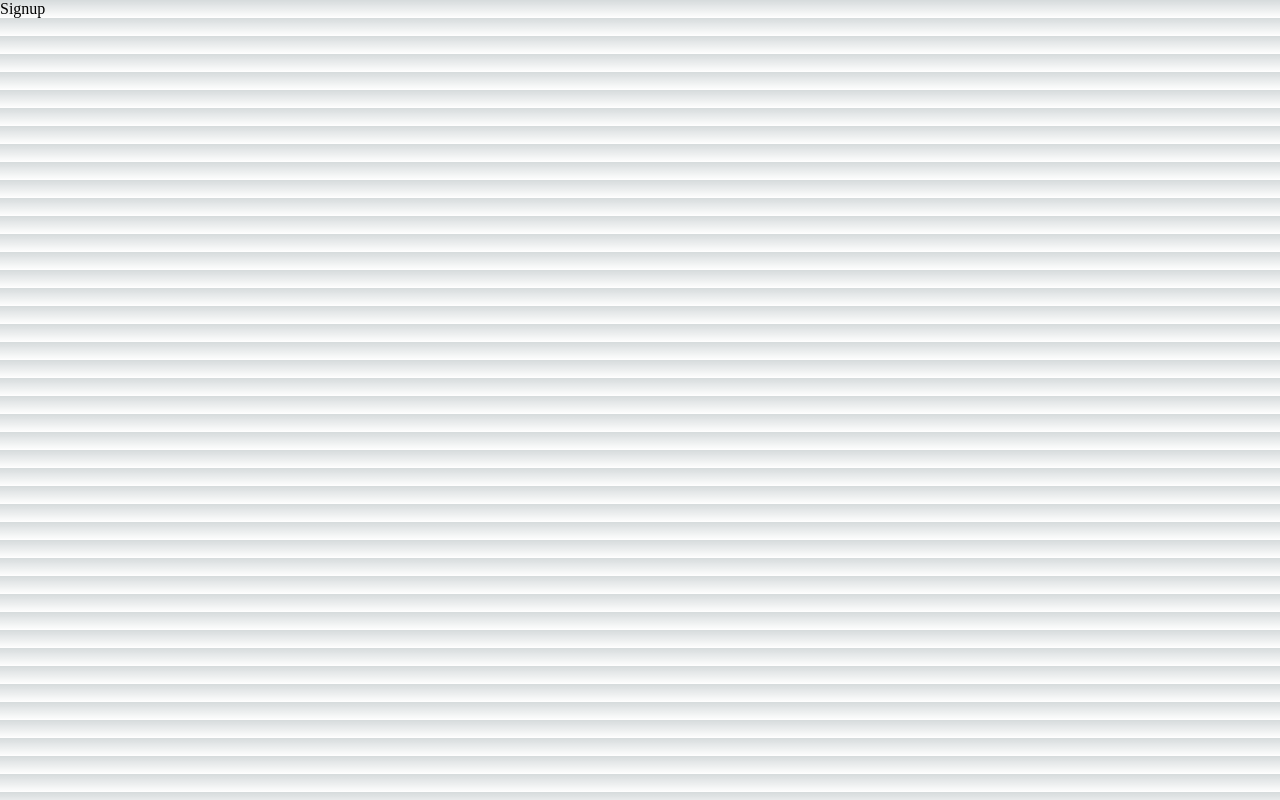
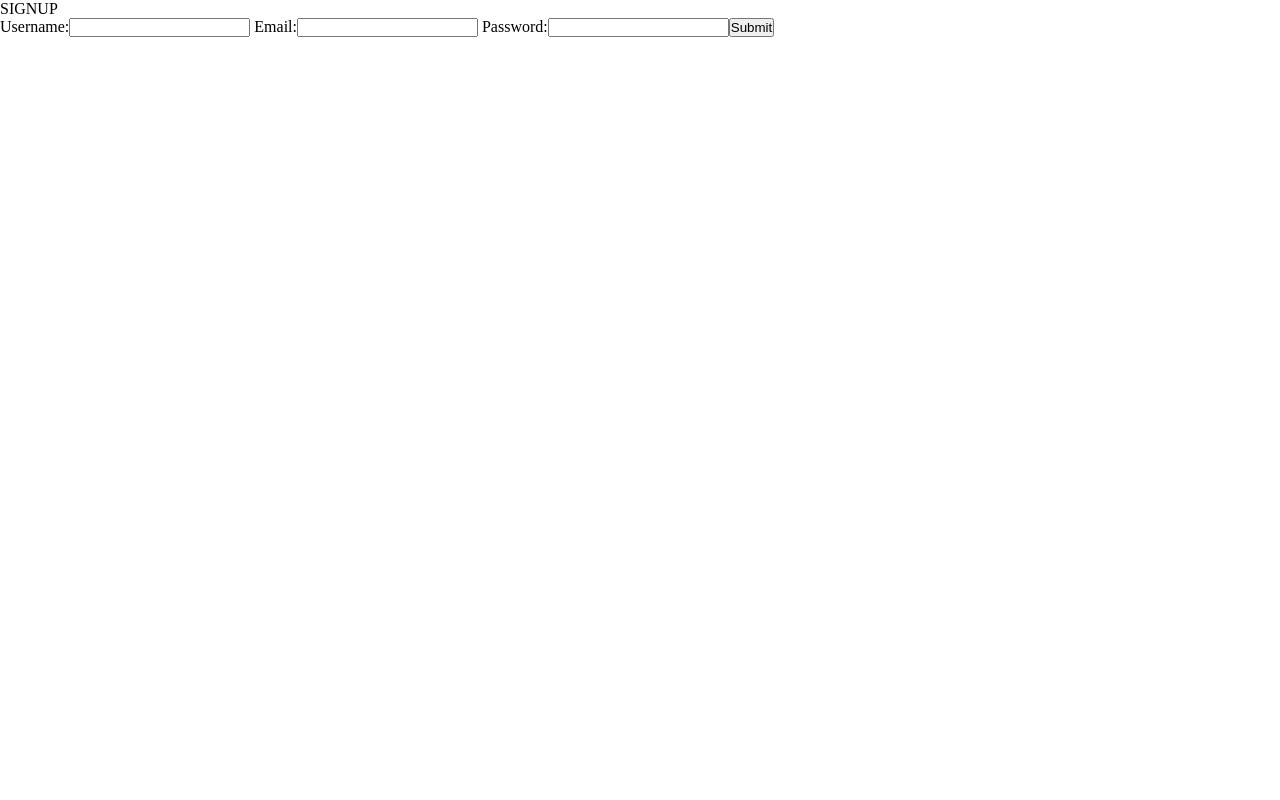
Before and after one commit to SMooreSwe/projectProject, a Next.js app: page /signup in a window 1280 px wide. Built offline with nearby package versions, Linux system fonts and the light colour scheme.

Commit message:
backend working

```diff
--- a/app/globals.css
+++ b/app/globals.css
@@ -1,76 +1,13 @@
 :root {
   --max-width: 1100px;
   --border-radius: 12px;
-  --font-mono: ui-monospace, Menlo, Monaco, 'Cascadia Mono', 'Segoe UI Mono',
-    'Roboto Mono', 'Oxygen Mono', 'Ubuntu Monospace', 'Source Code Pro',
-    'Fira Mono', 'Droid Sans Mono', 'Courier New', monospace;
+  --font-mono: ui-monospace, Menlo, Monaco, "Cascadia Mono", "Segoe UI Mono",
+    "Roboto Mono", "Oxygen Mono", "Ubuntu Monospace", "Source Code Pro",
+    "Fira Mono", "Droid Sans Mono", "Courier New", monospace;
 
   --foreground-rgb: 0, 0, 0;
   --background-start-rgb: 214, 219, 220;
   --background-end-rgb: 255, 255, 255;
-
-  --primary-glow: conic-gradient(
-    from 180deg at 50% 50%,
-    #16abff33 0deg,
-    #0885ff33 55deg,
-    #54d6ff33 120deg,
-    #0071ff33 160deg,
-    transparent 360deg
-  );
-  --secondary-glow: radial-gradient(
-    rgba(255, 255, 255, 1),
-    rgba(255, 255, 255, 0)
-  );
-
-  --tile-start-rgb: 239, 245, 249;
-  --tile-end-rgb: 228, 232, 233;
-  --tile-border: conic-gradient(
-    #00000080,
-    #00000040,
-    #00000030,
-    #00000020,
-    #00000010,
-    #00000010,
-    #00000080
-  );
-
-  --callout-rgb: 238, 240, 241;
-  --callout-border-rgb: 172, 175, 176;
-  --card-rgb: 180, 185, 188;
-  --card-border-rgb: 131, 134, 135;
-}
-
-@media (prefers-color-scheme: dark) {
-  :root {
-    --foreground-rgb: 255, 255, 255;
-    --background-start-rgb: 0, 0, 0;
-    --background-end-rgb: 0, 0, 0;
-
-    --primary-glow: radial-gradient(rgba(1, 65, 255, 0.4), rgba(1, 65, 255, 0));
-    --secondary-glow: linear-gradient(
-      to bottom right,
-      rgba(1, 65, 255, 0),
-      rgba(1, 65, 255, 0),
-      rgba(1, 65, 255, 0.3)
-    );
-
-    --tile-start-rgb: 2, 13, 46;
-    --tile-end-rgb: 2, 5, 19;
-    --tile-border: conic-gradient(
-      #ffffff80,
-      #ffffff40,
-      #ffffff30,
-      #ffffff20,
-      #ffffff10,
-      #ffffff10,
-      #ffffff80
-    );
-
-    --callout-rgb: 20, 20, 20;
-    --callout-border-rgb: 108, 108, 108;
-    --card-rgb: 100, 100, 100;
-    --card-border-rgb: 200, 200, 200;
-  }
 }
 
 * {
@@ -85,16 +22,6 @@ body {
   overflow-x: hidden;
 }
 
-body {
-  color: rgb(var(--foreground-rgb));
-  background: linear-gradient(
-      to bottom,
-      transparent,
-      rgb(var(--background-end-rgb))
-    )
-    rgb(var(--background-start-rgb));
-}
-
 a {
   color: inherit;
   text-decoration: none;
--- /dev/null
+++ b/app/signup/components/Form.tsx
@@ -0,0 +1,109 @@
+"use client";
+
+import React, { useState } from "react";
+import { initializeApp } from "firebase/app";
+import { useRouter } from "next/navigation";
+import {
+  getAuth,
+  createUserWithEmailAndPassword,
+  signInWithPopup,
+  GoogleAuthProvider,
+  onAuthStateChanged,
+} from "firebase/auth";
+import { getFirestore, collection, addDoc } from "firebase/firestore";
+import { getFirebaseConfig, auth } from "../../../firebase-config";
+
+const Form = () => {
+  const router = useRouter();
+  const [inputs, setInputs] = useState({
+    username: "",
+    email: "",
+    password: "",
+  });
+  const handleChange = (e: React.ChangeEvent<HTMLInputElement>) => {
+    const name = e.target.name;
+    const value = e.target.value;
+    setInputs((values) => ({ ...values, [name]: value }));
+  };
+  function authStateObserver(user) {
+    if (user) {
+      const username = JSON.stringify(getAuth().currentUser?.displayName);
+      router.push(`http://localhost:3000/user/${username}`);
+    }
+  }
+  function initFirebaseAuth() {
+    onAuthStateChanged(getAuth(), authStateObserver);
+  }
+  const handleSubmit = async (e: React.FormEvent) => {
+    e.preventDefault();
+    createUserWithEmailAndPassword(auth, inputs.email, inputs.password).then(
+      async (userCredential) => {
+        // Signed in
+        const user = userCredential.user;
+        console.log(user);
+
+        const data = await fetch("http://localhost:3000/api/auth", {
+          cache: "no-store",
+          method: "POST",
+          headers: {
+            "Content-type": "application/json; charset=UTF-8",
+          },
+          body: JSON.stringify({
+            username: inputs.username,
+            email: inputs.email,
+          }),
+        });
+        const response = await data;
+        //initFirebaseAuth();
+        return response;
+      }
+    );
+  };
+
+  const googleAuthentication = async (e: React.FormEvent) => {
+    e.preventDefault();
+    var provider = new GoogleAuthProvider();
+    signInWithPopup(auth, provider).then(async (userCredential) => {
+      // Signed in
+      const user = userCredential.user;
+      console.log(user);
+    });
+  };
+
+  return (
+    <form onSubmit={handleSubmit}>
+      <label>
+        {" "}
+        Username:
+        <input
+          type="text"
+          name="username"
+          value={inputs.username}
+          onChange={handleChange}
+        />
+      </label>
+      <label>
+        {" "}
+        Email:
+        <input
+          type="text"
+          name="email"
+          value={inputs.email}
+          onChange={handleChange}
+        />
+      </label>
+      <label>
+        {" "}
+        Password:
+        <input
+          type="text"
+          name="password"
+          value={inputs.password || ""}
+          onChange={handleChange}
+        />
+      </label>
+      <button type="submit">Submit</button>
+    </form>
+  );
+};
+export default Form;
--- a/app/signup/page.tsx
+++ b/app/signup/page.tsx
@@ -1,9 +1,13 @@
-import React from 'react'
+import React from "react";
+import Form from "./components/Form";
 
 const Signup = () => {
   return (
-    <div>Signup</div>
-  )
-}
+    <>
+      SIGNUP
+      <Form />
+    </>
+  );
+};
 
-export default Signup
+export default Signup;
--- a/firebase-config.js
+++ b/firebase-config.js
@@ -1,7 +1,8 @@
 // Import the functions you need from the SDKs you need
 import { initializeApp } from "firebase/app";
-import { getAnalytics } from "firebase/analytics";
+// import { getAnalytics } from "firebase/analytics";
 import { getAuth } from "firebase/auth";
+import { getFirestore } from "firebase/firestore";
 
 // TODO: Add SDKs for Firebase products that you want to use
 // https://firebase.google.com/docs/web/setup#available-libraries
@@ -9,16 +10,30 @@ import { getAuth } from "firebase/auth";
 // Your web app's Firebase configuration
 // For Firebase JS SDK v7.20.0 and later, measurementId is optional
 const firebaseConfig = {
-  apiKey: process.env.FIREBASE_APIKEY,
-  authDomain: process.env.FIREBASE_AUTHDOMAIN,
-  projectId: process.env.FIREBASE_PROJECTID,
-  storageBucket: process.env.FIREBASE_STORAGEBUCKET,
-  messagingSenderId: process.env.MESSAGINGSENDERID,
-  appId: process.env.FIREBASE_APPID,
-  measurementId: process.env.FIREBASE_MEASUREMENTID
+  apiKey: "AIzaSyAmJA3Cf12-NH8YYuqs1JZAMDK0u_xPwIo",
+  authDomain: "project-project-3e46d.firebaseapp.com",
+  projectId: "project-project-3e46d",
+  storageBucket: "project-project-3e46d.appspot.com",
+  messagingSenderId: "736188356525",
+  appId: "1:736188356525:web:320a80ec7d49c39921f324",
+  measurementId: "G-BWJH7VWMNC",
 };
 
+export function getFirebaseConfig() {
+  if (!firebaseConfig || !firebaseConfig.apiKey) {
+    throw new Error(
+      "No Firebase configuration object provided." +
+        "\n" +
+        "Add your web app's configuration object to firebase-config.js"
+    );
+  } else {
+    return firebaseConfig;
+  }
+}
+
+export const app = initializeApp(firebaseConfig);
 // Initialize Firebase
-const app = initializeApp(firebaseConfig);
-const analytics = getAnalytics(app);
-const auth = getAuth(app);
+// const app = initializeApp(firebaseConfig);
+// const analytics = getAnalytics(app);
+export const auth = getAuth(app);
+const db = getFirestore();
--- a/package.json
+++ b/package.json
@@ -15,6 +15,7 @@
     "eslint": "8.36.0",
     "eslint-config-next": "13.2.4",
     "firebase": "^9.18.0",
+    "firebase-admin": "^11.5.0",
     "next": "13.2.4",
     "react": "18.2.0",
     "react-dom": "18.2.0",
```
Also changed, not shown: app/api/auth/route.ts (+11 -2 lines), app/api/auth/sign-up.ts (+35 -15 lines), app/login/components/Form.tsx (deleted, +0 -12 lines), app/login/page.tsx (+5 -7 lines), project-project-3e46d-firebase-adminsdk-v3er7-3377056e88.json (added, +12 -0 lines), 1 other file (tests, documents, lock files or other folders).
